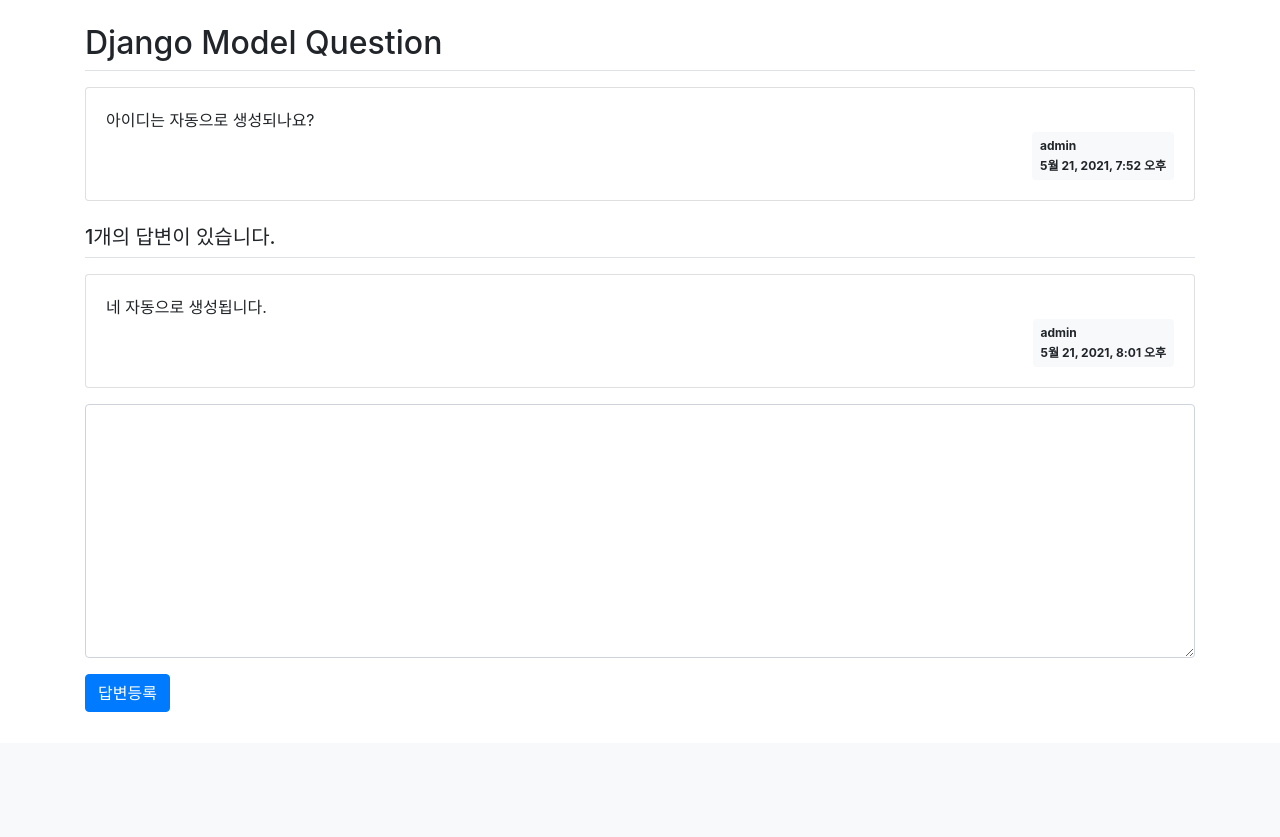
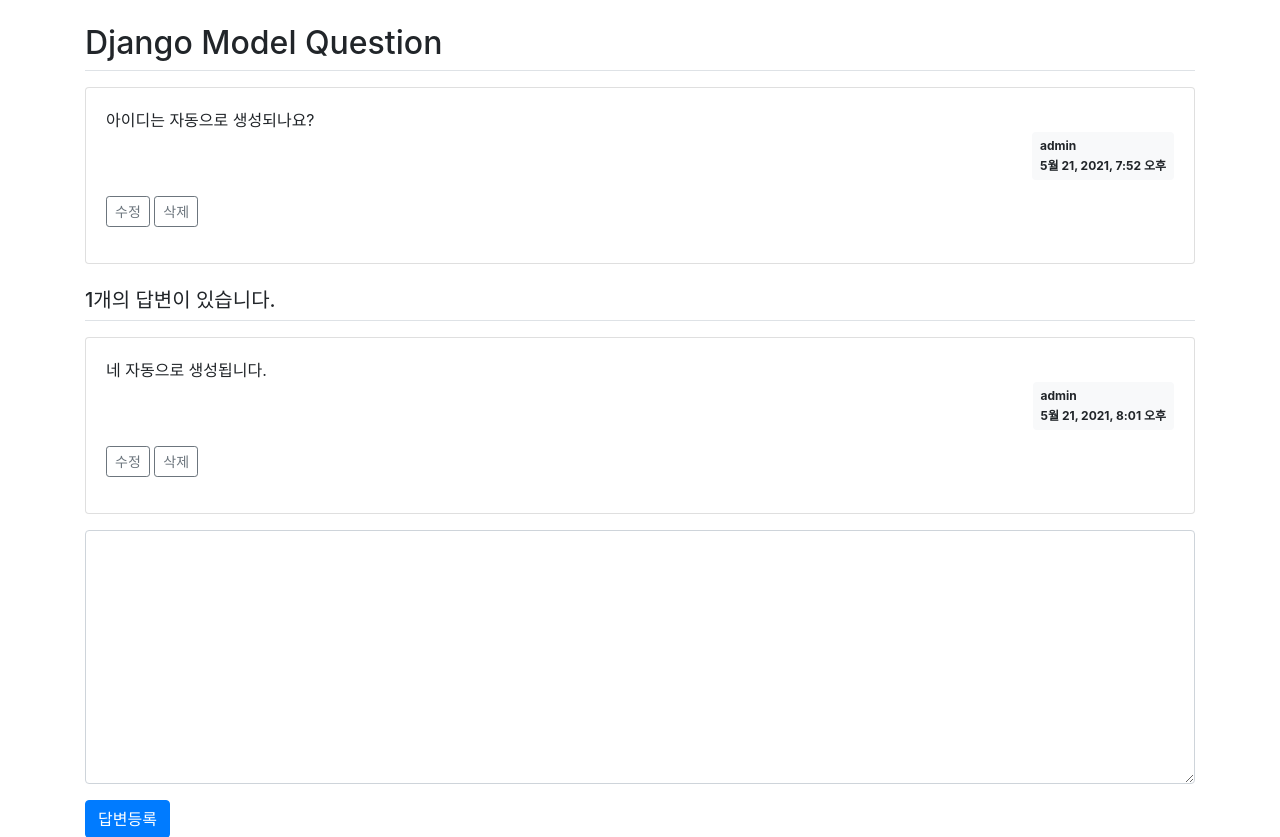
Before and after one commit to lgj9172/hello-django, a Django app: page /pybo/answer/create/2/ in a window 1280 px wide. Shown: the part 57-894 px from the top of the page. Before the commit the page ends 769 px from the top, so only its background shows below. Run offline with Django 3.2, Linux system fonts and the light colour scheme; a user stored in the database is signed in; data comes from the database, SQL or seed files in the repository; both versions use the stored data as it was after the commit; parts of the project's set-up code (start-up, migrations or seed data) failed here and were passed over; some libraries are stand-ins or nearby versions.

Commit message:
add: 3-09

```diff
--- a/pybo/models.py
+++ b/pybo/models.py
@@ -6,6 +6,7 @@ class Question(models.Model):
     subject = models.CharField(max_length=200)
     content = models.TextField()
     create_date = models.DateTimeField()
+    modify_date = models.DateTimeField(null=True, blank=True)
     author = models.ForeignKey(User, on_delete=models.CASCADE)
 
     def __str__(self):
@@ -15,4 +16,5 @@ class Answer(models.Model):
     question = models.ForeignKey(Question, on_delete=models.CASCADE)
     content = models.TextField()
     create_date = models.DateTimeField()
+    modify_date = models.DateTimeField(null=True, blank=True)
     author = models.ForeignKey(User, on_delete=models.CASCADE)
--- a/pybo/urls.py
+++ b/pybo/urls.py
@@ -8,5 +8,9 @@ urlpatterns = [
     path("", views.index, name="index"),
     path("<int:question_id>/", views.detail, name="detail"),
     path('answer/create/<int:question_id>/', views.answer_create, name='answer_create'),
+    path('answer/modify/<int:answer_id>/', views.answer_modify, name='answer_modify'),
+    path('answer/delete/<int:answer_id>/', views.answer_delete, name='answer_delete'),
     path('question/create/', views.question_create, name='question_create'),
+    path('question/modify/<int:question_id>/', views.question_modify, name='question_modify'),
+    path('question/delete/<int:question_id>/', views.question_delete, name='question_delete'),
 ]
--- a/pybo/views.py
+++ b/pybo/views.py
@@ -2,11 +2,12 @@ from django.shortcuts import render, get_object_or_404, redirect
 
 # Create your views here.
 from django.http import HttpResponse
-from .models import Question
+from .models import Question, Answer
 from django.utils import timezone
 from .forms import QuestionForm, AnswerForm
 from django.core.paginator import Paginator
 from django.contrib.auth.decorators import login_required
+from django.contrib import messages
 
 def index(request):
     """
@@ -63,6 +64,41 @@ def answer_create(request, question_id):
     return render(request, 'pybo/question_detail.html', context)
 
 @login_required(login_url='common:login')
+def answer_modify(request, answer_id):
+    """
+    pybo 답변수정
+    """
+    answer = get_object_or_404(Answer, pk=answer_id)
+    if request.user != answer.author:
+        messages.error(request, '수정권한이 없습니다')
+        return redirect('pybo:detail', question_id=answer.question.id)
+
+    if request.method == "POST":
+        form = AnswerForm(request.POST, instance=answer)
+        if form.is_valid():
+            answer = form.save(commit=False)
+            answer.author = request.user
+            answer.modify_date = timezone.now()
+            answer.save()
+            return redirect('pybo:detail', question_id=answer.question.id)
+    else:
+        form = AnswerForm(instance=answer)
+    context = {'answer': answer, 'form': form}
+    return render(request, 'pybo/answer_form.html', context)
+
+@login_required(login_url='common:login')
+def answer_delete(request, answer_id):
+    """
+    pybo 답변삭제
+    """
+    answer = get_object_or_404(Answer, pk=answer_id)
+    if request.user != answer.author:
+        messages.error(request, '삭제권한이 없습니다')
+    else:
+        answer.delete()
+    return redirect('pybo:detail', question_id=answer.question.id)
+
+@login_required(login_url='common:login')
 def question_create(request):
     """
     pybo 질문등록
@@ -79,3 +115,38 @@ def question_create(request):
         form = QuestionForm()
     context = {'form': form}
     return render(request, 'pybo/question_form.html', context)
+
+@login_required(login_url='common:login')
+def question_modify(request, question_id):
+    """
+    pybo 질문수정
+    """
+    question = get_object_or_404(Question, pk=question_id)
+    if request.user != question.author:
+        messages.error(request, '수정권한이 없습니다')
+        return redirect('pybo:detail', question_id=question.id)
+
+    if request.method == "POST":
+        form = QuestionForm(request.POST, instance=question)
+        if form.is_valid():
+            question = form.save(commit=False)
+            question.author = request.user
+            question.modify_date = timezone.now()  # 수정일시 저장
+            question.save()
+            return redirect('pybo:detail', question_id=question.id)
+    else:
+        form = QuestionForm(instance=question)
+    context = {'form': form}
+    return render(request, 'pybo/question_form.html', context)
+
+@login_required(login_url='common:login')
+def question_delete(request, question_id):
+    """
+    pybo 질문삭제
+    """
+    question = get_object_or_404(Question, pk=question_id)
+    if request.user != question.author:
+        messages.error(request, '삭제권한이 없습니다')
+        return redirect('pybo:detail', question_id=question.id)
+    question.delete()
+    return redirect('pybo:index')
--- a/templates/base.html
+++ b/templates/base.html
@@ -21,5 +21,9 @@
 <script src="{% static 'jquery-3.6.0.min.js' %}"></script>
 <!-- Bootstrap JS -->
 <script src="{% static 'bootstrap.min.js' %}"></script>
+<!-- 자바스크립트 Start -->
+{% block script %}
+{% endblock %}
+<!-- 자바스크립트 End -->
 </body>
 </html>
--- a/templates/pybo/question_detail.html
+++ b/templates/pybo/question_detail.html
@@ -6,11 +6,25 @@
         <div class="card-body">
             <div class="card-text" style="white-space: pre-line;">{{ question.content }}</div>
             <div class="d-flex justify-content-end">
+                {% if question.modify_date %}
+                <div class="badge badge-light p-2 text-left mx-3">
+                    <div class="mb-2">modified at</div>
+                    <div>{{ question.modify_date }}</div>
+                </div>
+                {% endif %}
                 <div class="badge badge-light p-2 text-left">
                     <div class="mb-2">{{ question.author.username }}</div>
                     <div>{{ question.create_date }}</div>
                 </div>
             </div>
+            {% if request.user == question.author %}
+            <div class="my-3">
+                <a href="{% url 'pybo:question_modify' question.id  %}"
+                   class="btn btn-sm btn-outline-secondary">수정</a>
+                <a href="#" class="delete btn btn-sm btn-outline-secondary"
+                   data-uri="{% url 'pybo:question_delete' question.id  %}">삭제</a>
+            </div>
+            {% endif %}
         </div>
     </div>
     <h5 class="border-bottom my-3 py-2">{{question.answer_set.count}}개의 답변이 있습니다.</h5>
@@ -19,12 +33,26 @@
         <div class="card-body">
             <div class="card-text" style="white-space: pre-line;">{{ answer.content }}</div>
             <div class="d-flex justify-content-end">
+                {% if answer.modify_date %}
+                <div class="badge badge-light p-2 text-left mx-3">
+                    <div class="mb-2">modified at</div>
+                    <div>{{ answer.modify_date }}</div>
+                </div>
+                {% endif %}
                 <div class="badge badge-light p-2 text-left">
                     <div class="mb-2">{{ answer.author.username }}</div>
                     <div>{{ answer.create_date }}</div>
                 </div>
             </div>
-        </div>
+            {% if request.user == answer.author %}
+            <div class="my-3">
+                <a href="{% url 'pybo:answer_modify' answer.id  %}"
+                   class="btn btn-sm btn-outline-secondary">수정</a>
+                <a href="#" class="delete btn btn-sm btn-outline-secondary "
+                   data-uri="{% url 'pybo:answer_delete' answer.id  %}">삭제</a>
+            </div>
+            {% endif %}
+            </div>
     </div>
     {% endfor %}
     <form action="{% url 'pybo:answer_create' question.id %}" method="post" class="my-3">
@@ -40,9 +68,21 @@
         </div>
         {% endif %}
         <div class="form-group">
-            <textarea {% if not user.is_authenticated %}disabled{% endif %} name="content" id="content" class="form-control" rows="10"></textarea>
+            <textarea {% if not user.is_authenticated %}disabled{% endif %}
+              name="content" id="content" class="form-control" rows="10"></textarea>
         </div>
         <input type="submit" value="답변등록" class="btn btn-primary">
     </form>
 </div>
 {% endblock %}
+{% block script %}
+<script type='text/javascript'>
+$(document).ready(function(){
+    $(".delete").on('click', function() {
+        if(confirm("정말로 삭제하시겠습니까?")) {
+            location.href = $(this).data('uri');
+        }
+    });
+});
+</script>
+{% endblock %}
```
Also changed, not shown: templates/pybo/answer_form.html (added, +16 -0 lines), db.sqlite3, pybo/migrations/0004_auto_20210527_0131.py (added).
